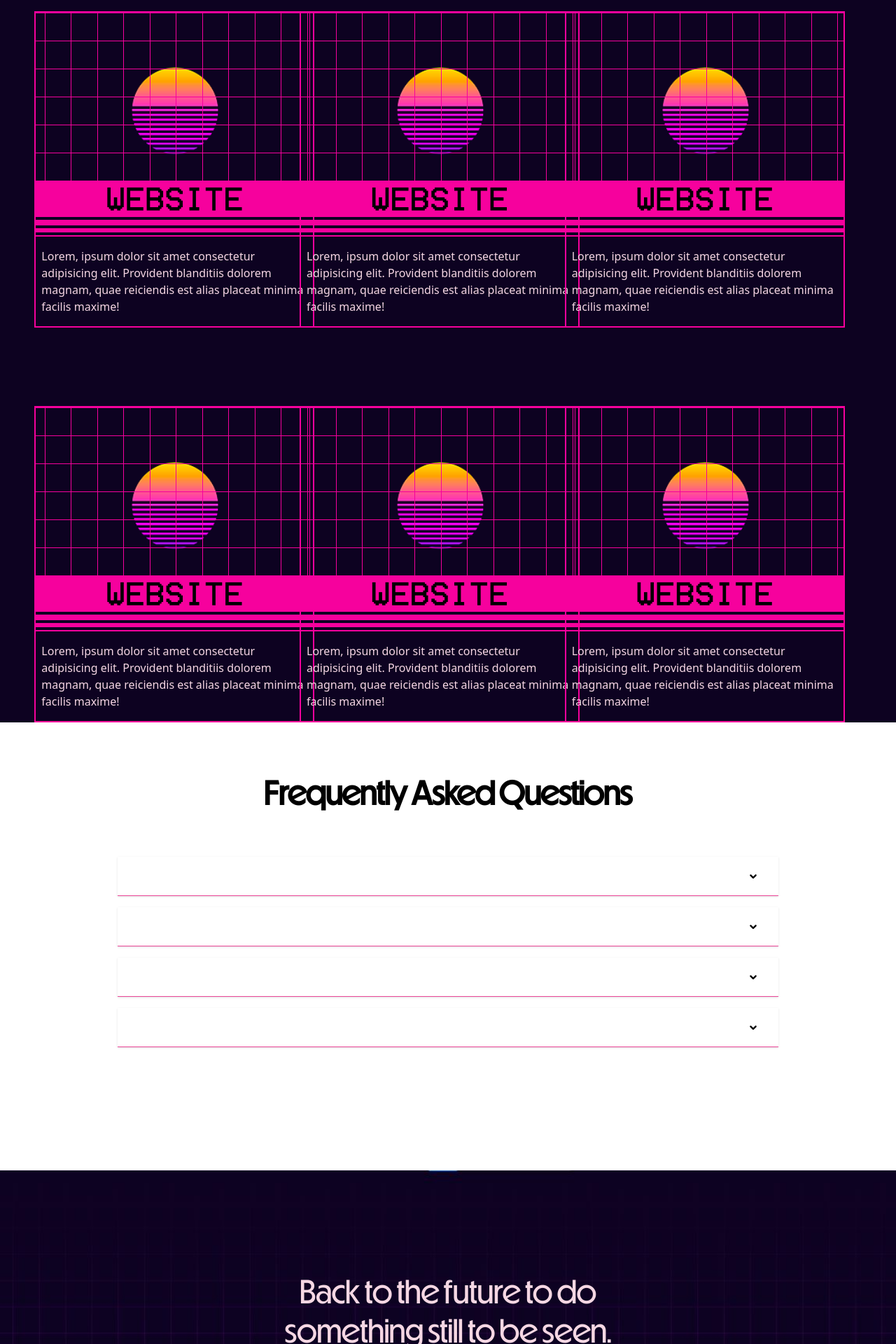
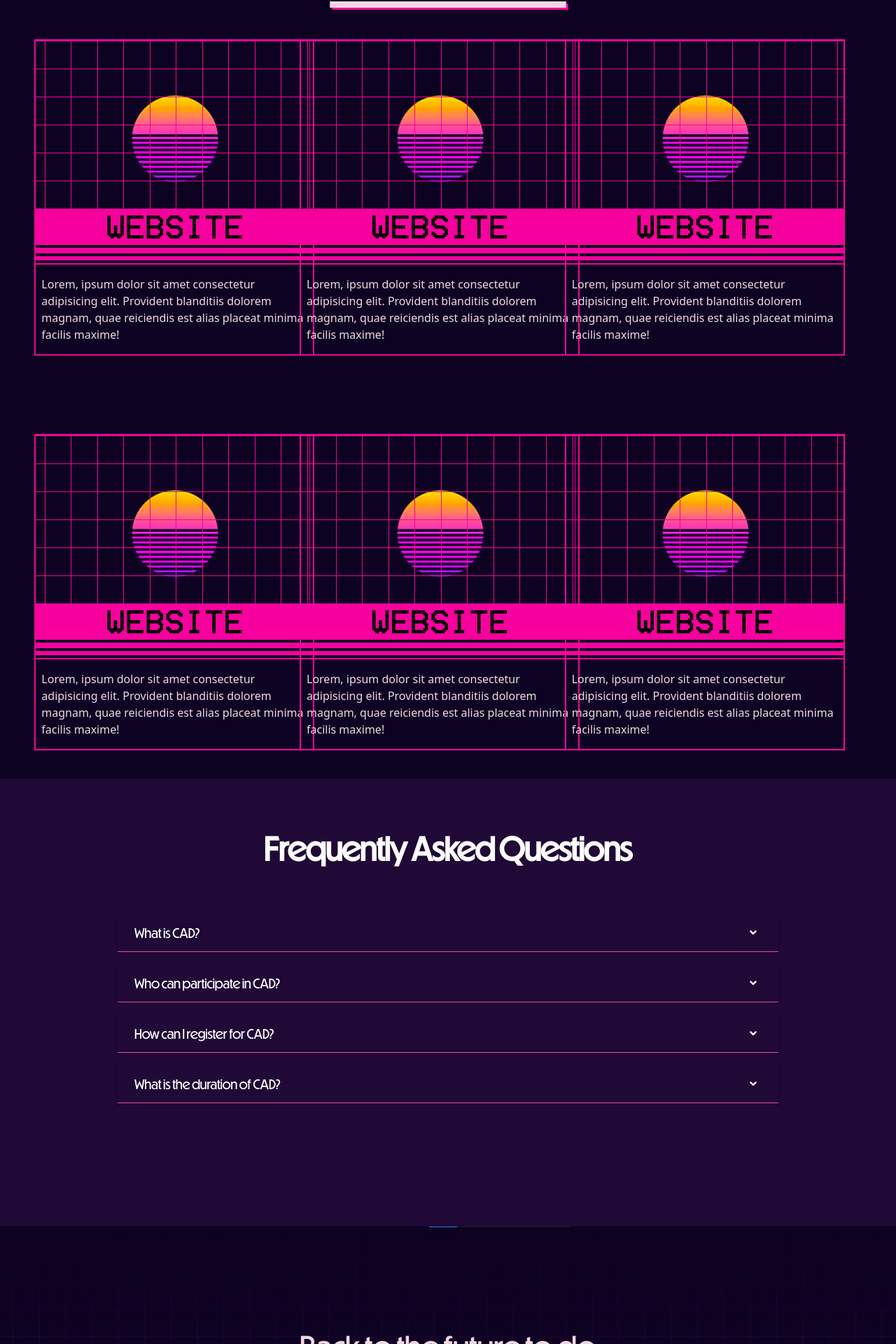
Before and after one commit to jatindotdev/cad-website, a React (Vite) app: page / in a window 1280 px wide. Shown: the part 2235-4155 px from the top of the page at 70% size. Built offline with nearby package versions, Linux system fonts and the light colour scheme.

Commit message:
fix: layout

```diff
--- a/components/Tracks.jsx
+++ b/components/Tracks.jsx
@@ -65,7 +65,7 @@ const Tracks = () => {
 
   return (
     <>
-      <div className="bg-[#0d0221] grid text-white-off">
+      <div className="bg-[#0d0221] grid text-white-off py-10">
         <p className="mt-8 text-8xl justify-self-center">
           <span
             className="text-[#f5d7e3] font-[vcr-osd] shadow-lg underline"
--- a/src/routes/Home.jsx
+++ b/src/routes/Home.jsx
@@ -75,7 +75,9 @@ function Home() {
         </section>
       </section>
       <Tracks />
-      <Faq className="min-h-screen" />
+      <section className="bg-[#200837] text-white">
+        <Faq className="min-h-screen" />
+      </section>
       <footer />
     </>
   );
```
